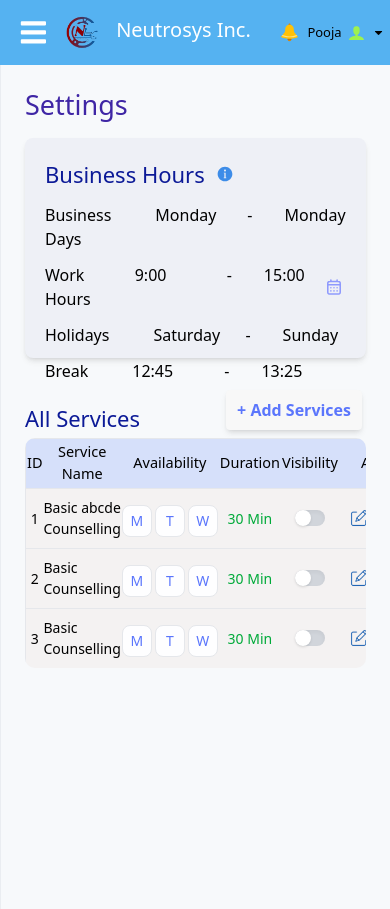
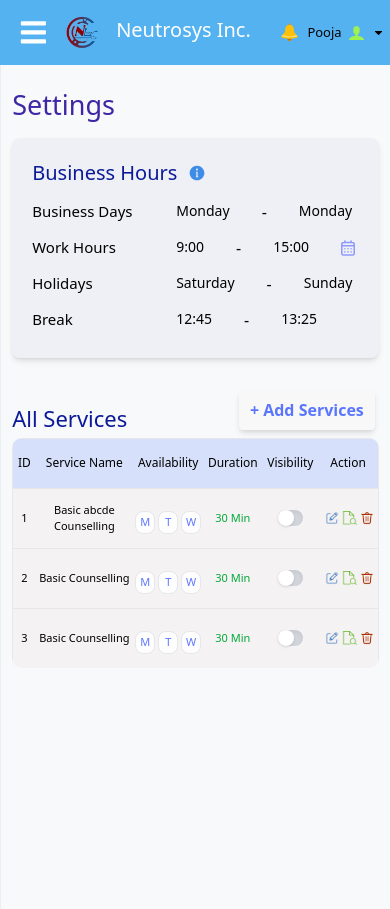
Before and after one commit to Ranjananeutroline/Appointment-Schedules, a React (Create React App) app: page /settings in a window 390 px wide. Built offline with nearby package versions, Linux system fonts and the light colour scheme.

Commit message:
settings-responsive-continue-1st sep

```diff
--- a/src/components/Announcement/OfferPage.css
+++ b/src/components/Announcement/OfferPage.css
@@ -16,7 +16,9 @@
     width: 90%;
 
 }
-
+.addoffer-div button:hover{
+  box-shadow: rgba(0, 0, 0, 0.24) 0px 3px 8px;
+}
 .scrolldiv::-webkit-scrollbar{
     width: 7px;
   }
--- a/src/components/BHoursC.jsx
+++ b/src/components/BHoursC.jsx
@@ -66,13 +66,13 @@ const BhoursC = () => {
       </Modal>
       <div className="pb-3 md:pb-10 bhour-main">
         <div
-          className=" h-[220px] bg-[#eef0f6] rounded-[8px] p-5  shadow-md"
+          className=" h-[220px] bg-[#eef0f6] rounded-[8px] p-5  shadow-md buss-hrs"
           onMouseEnter={handleMouseEnter}
           onMouseLeave={handleMouseLeave}
         >
           <div className="flex justify-between ">
             <div className="flex gap-3 items-center ">
-            <h1 className="text-[22px] text-[#0C1A97]">Business Hours</h1>
+            <h1 className="text-[22px] text-[#0C1A97] buss-hrs-title">Business Hours</h1>
             <img src={info} alt="info" className="h-[16px] w-[16px] " title="Custom"/>
 
             </div>
@@ -83,7 +83,7 @@ const BhoursC = () => {
               </button>
             )}
           </div>
-          <div className="flex gap-11 pt-3">
+          <div className="flex gap-11 pt-3 inner-buss">
             <h3 className="w-[120px]  font-medium">Business Days</h3>
             <div className="flex gap-8">
               <h2 className="w-[60px]">Monday</h2>
@@ -91,14 +91,14 @@ const BhoursC = () => {
               <h2 className="w-[100px] ">Monday</h2>
             </div>
           </div>
-          <div className="flex gap-11 pt-3 ">
+          <div className="flex gap-11 pt-3 inner-buss">
             <h3 className="w-[120px]  font-medium">Work Hours</h3>
             <div className="flex gap-8">
               <h2 className="w-[60px] ">9:00</h2>
               <p>-</p>
               <h2 className="w-[100px] ">15:00</h2>
               <button  onClick={openSModal}
-              className="ml-[-25%] cursor-pointer">
+              className="ml-[-25%] cursor-pointer schedule-btn">
               <svg width="14" height="16" viewBox="0 0 18 20" fill="none" xmlns="http://www.w3.org/2000/svg">
 <path d="M5 3H4.2002C3.08009 3 2.51962 3 2.0918 3.21799C1.71547 3.40973 1.40973 3.71547 1.21799 4.0918C1 4.51962 1 5.08009 1 6.2002V7M5 3H13M5 3V1M13 3H13.8002C14.9203 3 15.4796 3 15.9074 3.21799C16.2837 3.40973 16.5905 3.71547 16.7822 4.0918C17 4.5192 17 5.07899 17 6.19691V7M13 3V1M1 7V15.8002C1 16.9203 1 17.4801 1.21799 17.9079C1.40973 18.2842 1.71547 18.5905 2.0918 18.7822C2.5192 19 3.07899 19 4.19691 19H13.8031C14.921 19 15.48 19 15.9074 18.7822C16.2837 18.5905 16.5905 18.2842 16.7822 17.9079C17 17.4805 17 16.9215 17 15.8036V7M1 7H17M13 15H13.002L13.002 15.002L13 15.002V15ZM9 15H9.002L9.00195 15.002L9 15.002V15ZM5 15H5.002L5.00195 15.002L5 15.002V15ZM13.002 11V11.002L13 11.002V11H13.002ZM9 11H9.002L9.00195 11.002L9 11.002V11ZM5 11H5.002L5.00195 11.002L5 11.002V11Z" stroke="#8F9AFD" stroke-width="2" stroke-linecap="round" stroke-linejoin="round"/>
 </svg>
@@ -110,7 +110,7 @@ const BhoursC = () => {
             </div>
 
           </div>
-          <div className="flex gap-11 pt-3">
+          <div className="flex gap-11 pt-3 inner-buss">
             <h3 className="w-[120px]  font-medium">Holidays</h3>
             <div className="flex gap-8">
               <h2 className="w-[60px] ">Saturday</h2>
@@ -118,7 +118,7 @@ const BhoursC = () => {
               <h2 className="w-[100px] ">Sunday</h2>
             </div>
           </div>
-          <div className="flex gap-11 pt-3">
+          <div className="flex gap-11 pt-3 inner-buss">
             <h3 className="w-[120px]  font-medium">Break</h3>
             <div className="flex gap-8">
               <h2 className="w-[60px] ">12:45</h2>
--- a/src/components/Dashboard/Cards.jsx
+++ b/src/components/Dashboard/Cards.jsx
@@ -24,7 +24,7 @@ const Cards = () => {
         </div>
 
         <div className="flex items-center gap-1 justify-end mt-3 see-all">
-          <p className="text-[9px] ">See all Users</p>
+          <p>See all Users</p>
           <img src={arrow} className="h-[12px] w-[12px] " />
         </div>
       </div>
@@ -43,7 +43,7 @@ const Cards = () => {
         </div>
 
         <div className="flex items-center gap-1 justify-end mt-3 see-all">
-          <p className="text-[9px]">See all Appointments</p>
+          <p>See all Appointments</p>
           <img src={arrow} className="h-[12px] w-[12px]" />
         </div>
       </div>
@@ -62,7 +62,7 @@ const Cards = () => {
         </div>
 
         <div className="flex items-center gap-1 justify-end mt-3 see-all">
-          <p className="text-[9px]">See all Requests</p>
+          <p>See all Requests</p>
           <img src={arrow} className="h-[12px] w-[12px] " />
         </div>
       </div>
@@ -83,7 +83,7 @@ const Cards = () => {
         </div>
 
         <div className="flex items-center gap-1 justify-end mt-3 see-all">
-          <p className="text-[9px]">See all</p>
+          <p>See all</p>
           <img src={arrow} className="h-[10px] w-[15px] " />
         </div>
       </div>
--- a/src/components/Dashboard/Dashboard.css
+++ b/src/components/Dashboard/Dashboard.css
@@ -13,6 +13,14 @@
 }
 .cards-box{
     box-shadow: rgba(0, 0, 0, 0.1) 0px 1px 3px 0px, rgba(0, 0, 0, 0.06) 0px 1px 2px 0px;
+    cursor: pointer;
+}
+.cards-box:hover{
+    transform: scale(1.03);
+	transition-duration: 1s;
+}
+.see-all p{
+    font-size: 10px;
 }
 @media only screen and (max-width: 1040px) {
     .dashboard-main{
--- a/src/components/NavbarElements.jsx
+++ b/src/components/NavbarElements.jsx
@@ -34,15 +34,19 @@ export const NavLink = styled(Link)`
   box-shadow: rgba(0, 0, 0, 0.1) 0px 4px 6px -1px, rgba(0, 0, 0, 0.06) 0px 2px 4px -1px;
   margin-bottom: 10px;
   &.active {
+    box-shadow: inset 1px 2px 5px #5b5b5b;
+    transform: translateY(1px);
     background: #3399FF;
-    box-shadow: rgba(50, 50, 93, 0.25) 0px 30px 60px -12px inset, rgba(0, 0, 0, 0.3) 0px 18px 36px -18px inset;
+    // background: #3399FF;
+    // box-shadow: rgba(50, 50, 93, 0.25) 0px 30px 60px -12px inset, rgba(0, 0, 0, 0.3) 0px 18px 36px -18px inset;
   }
+
   &:hover {
     transition: all 0.2s ease-in-out;
     color: black;
     // background: #3591cfbd;
+  }
 
-  }
   @media screen and (max-width: 885px){
     padding: 12px 17px;
     width: 165px;
--- a/src/components/Service.jsx
+++ b/src/components/Service.jsx
@@ -185,7 +185,8 @@ const Service = () => {
                         day.trim() !== "" && (
                           <button
                             key={index}
-                            className=" flex w-[30px] h-[32px] p-[7px 9px 7px 9px] justify-center items-center border  bg-[#FEFEFF] text-[#5B76FC]  rounded-lg cursor-default "
+                            className=" flex w-[30px] h-[32px] p-[7px 9px 7px 9px] justify-center items-center border  bg-[#FEFEFF] text-[#5B76FC]
+                             rounded-lg cursor-default available-btn"
                           >
                             {getDayLabel(day)}
                           </button>
--- a/src/components/service.css
+++ b/src/components/service.css
@@ -95,6 +95,7 @@ td{
 th{
   font-size: 15.5px;
 }
+
 }
 @media only screen and (max-width: 735px){
   .t-id {
@@ -119,3 +120,83 @@ th{
   font-size: 14.5px;
 }
 }
+@media only screen and (max-width: 530px){
+  th{
+    font-size: 14px;
+  }
+  td{
+    font-size: 13px;
+  }
+  .service-name{
+    text-align: center;
+  }
+  .available-btn{
+    height: 30px;
+    width: 25px;
+  }
+  .vis-toggle{
+    width: 25px;
+  }
+  .action-inner-div img{
+    width: 1.05rem;
+  }
+  .action-inner-div {
+    width: 70px;
+}
+}
+@media only screen and (max-width: 515px){
+  .buss-hrs h2{
+    width: auto;
+  }
+  .inner-buss{
+    gap: 1.5rem
+  }
+  .schedule-btn{
+    margin-left: 0;
+  }
+}
+@media only screen and (max-width: 465px){
+  th{
+    font-size: 13px;
+  }
+  td{
+    font-size: 12px;
+  }
+  .t-ser {
+    width: 550px;
+  }
+  .available-btn {
+    height: 23px;
+    width: 20px;
+  }
+  .action-inner-div {
+    width: 55px;
+    gap: 0.2rem;
+  }
+  .buss-hrs-title{
+    font-size: 20px;
+  }
+  .inner-buss h3{
+   font-size: 15px;
+  }
+  .inner-buss h2{
+    font-size: 14px;
+   }
+}
+@media only screen and (max-width: 400px){
+  th{
+    font-size: 12px;
+  }
+  td{
+    font-size: 11px;
+  }
+  .action-inner-div img {
+    width: 0.9rem;
+  }
+  .t-ava{
+    width: 95px;
+  }
+  .t-act {
+    width: 90px;
+}
+}
--- a/src/pages/Settings.css
+++ b/src/pages/Settings.css
@@ -24,3 +24,13 @@
         padding: 1.25rem 1.5rem;
     }
 }
+@media only screen and (max-width: 530px){
+    .settings-main{
+        padding: 1.25rem 1rem;
+    }
+}
+@media only screen and (max-width: 400px){
+    .settings-main{
+        padding: 1.25rem 0.7rem;
+    }
+}
```
